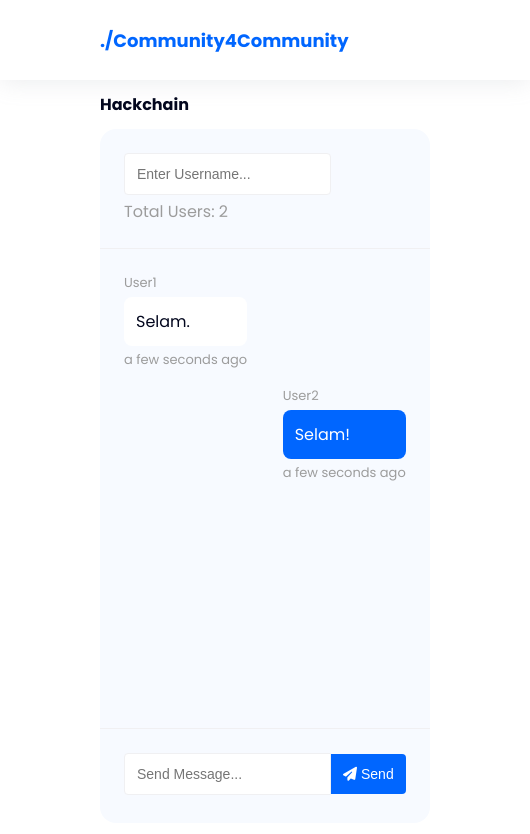
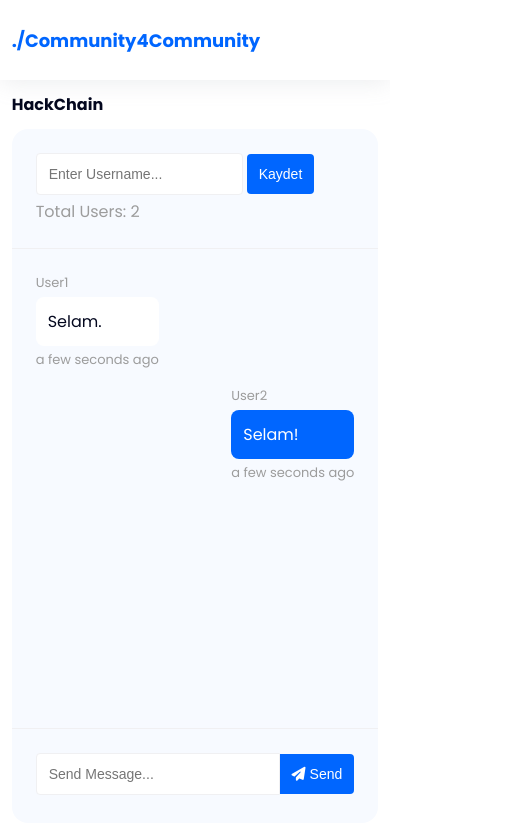
Before and after one commit to busenurcetin/Community4Community, a website: page public/hackchain.html in a window 390 px wide. Shown: the whole page, 530 px wide, since content can reach past the window. Drawn offline with nearby package versions, Linux system fonts and the light colour scheme; no server answers.

Commit message:
responsive düzeltildi.

```diff
--- a/public/hackchain.html
+++ b/public/hackchain.html
@@ -17,6 +17,8 @@
     <div class="main-layout">
         <!-- Header -->
         <header class="header">
+
+            <div class="container">
                 <div class="header__logo">
                     ./Community4Community
                 </div>
@@ -45,14 +47,17 @@
                         </li>
                     </ul>
                 </div>
+            </div>
+
         </header>
 
         <!-- Main -->
+        <div class="container">
             <main class="main">
 
                 <!-- Main Title -->
                 <h4 class="main__title">
-                Hackchain
+                    HackChain
                 </h4>
 
                 <!-- Chat -->
@@ -65,6 +70,7 @@
                         <div class="chat__username">
                             <div class="chat__username-actions">
                                 <input type="text" id="name-input" placeholder="Enter Username...">
+                                <button class="btn btn-secondary"  id="username-save">Kaydet</button>
                             </div>
                             <p class="chat__username-message" id="chat__username-message"></p>
                         </div>
@@ -76,7 +82,7 @@
                     </div>
 
                     <!-- Chat Content -->
-                <div class="chat__content">
+                    <div class="chat__content" id="chat__content">
 
                         <div class="chat__message" id="message-container">
 
@@ -131,6 +137,7 @@
             </main>
         </div>
 
+    </div>
 
 
     <script src="/socket.io/socket.io.js"></script>
--- /dev/null
+++ b/public/sass/components/_container.scss
@@ -0,0 +1,5 @@
+.container {
+    width: 94%;
+    max-width: 1200px;
+    margin: 0 auto;
+}
--- a/public/sass/components/_header.scss
+++ b/public/sass/components/_header.scss
@@ -1,10 +1,13 @@
 .header {
-    display: flex;
-    align-items: center;
-    justify-content: space-between;
-    padding: 0px 100px;
     box-shadow: rgba(149, 157, 165, 0.2) 0px 1px 24px;
     background-color: var(--white-color);
+
+    .container {
+        display: flex;
+        align-items: center;
+        justify-content: space-between;
+        height: 100%;
+    }
 
     &__logo {
         font-size: 18px;
--- a/public/sass/components/_main.scss
+++ b/public/sass/components/_main.scss
@@ -1,6 +1,5 @@
 .main {
 
-    padding: 0px 100px;
 
     &__title {
         padding: 12px 0px;
--- a/public/sass/main.scss
+++ b/public/sass/main.scss
@@ -10,3 +10,4 @@
 @import "components/main";
 @import "components/chat";
 @import "components/form";
+@import "components/container";
```
Also changed, not shown: public/chainlink-chat.html (+8 -1 lines), public/index.html (+6 -0 lines), public/kampus-chat.html (+8 -1 lines), public/yeni-yazilimci-chat.html (+8 -1 lines), public/styles/main.min.css. Lines whose indentation alone changed are shown as unchanged.
